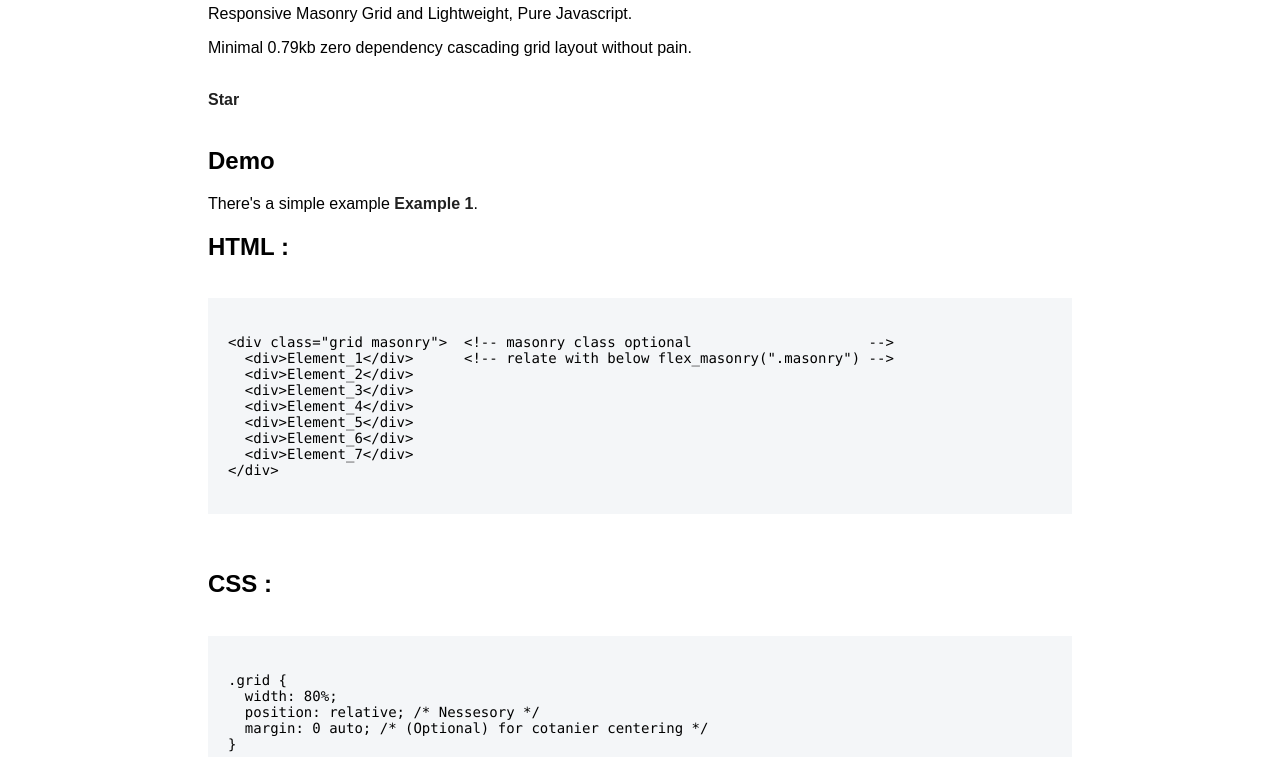
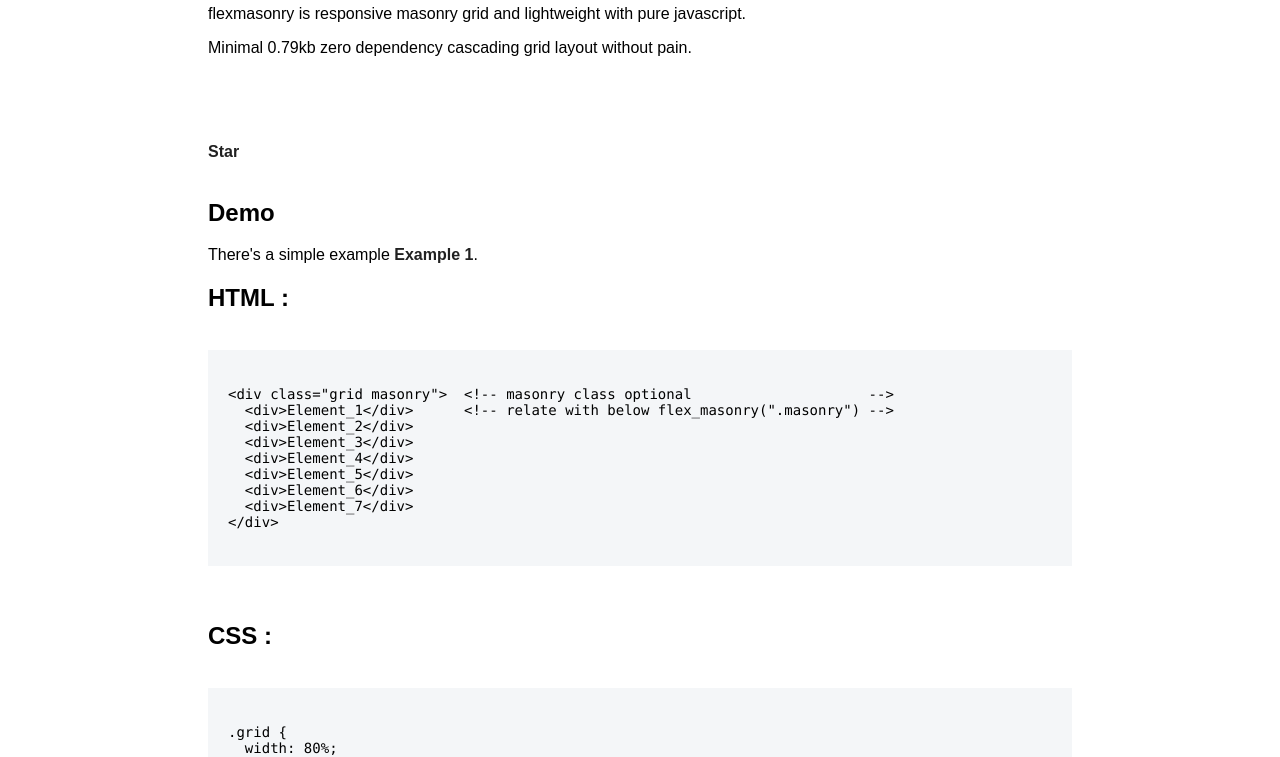
Before and after one commit to kavan-mevada/flex_masonry, a plain HTML site: page index.html in a window 1280 px wide. Shown: the part 289-1046 px from the top of the page. Drawn offline with Linux system fonts and the light colour scheme.

Commit message:
Update index.html

```diff
--- a/index.html
+++ b/index.html
@@ -85,8 +85,9 @@
         <img src="logo.png" alt="Minigrid" height="80px">
       </p>
       <h1>FlexMasonry</h1>
-      <p>Responsive Masonry Grid and Lightweight, Pure Javascript.</p>
+      <p>flexmasonry is responsive masonry grid and lightweight with pure javascript.</p>
       <p>Minimal 0.79kb zero dependency cascading grid layout without pain.</p>
+      <h1 style="visibility:hidden;">flex-masonry</h1>
       <br>
       <!-- Place this tag where you want the button to render. -->
       <a class="github-button" href="https://github.com/kavanmevada/flex_masonry" data-icon="octicon-star" data-style="mega" data-count-href="/kavanmevada/flex_masonry/stargazers" data-count-api="/repos/kavanmevada/flex_masonry#stargazers_count" data-count-aria-label="# stargazers on GitHub" aria-label="Star kavanmevada/flex_masonry on GitHub">Star</a>
```
